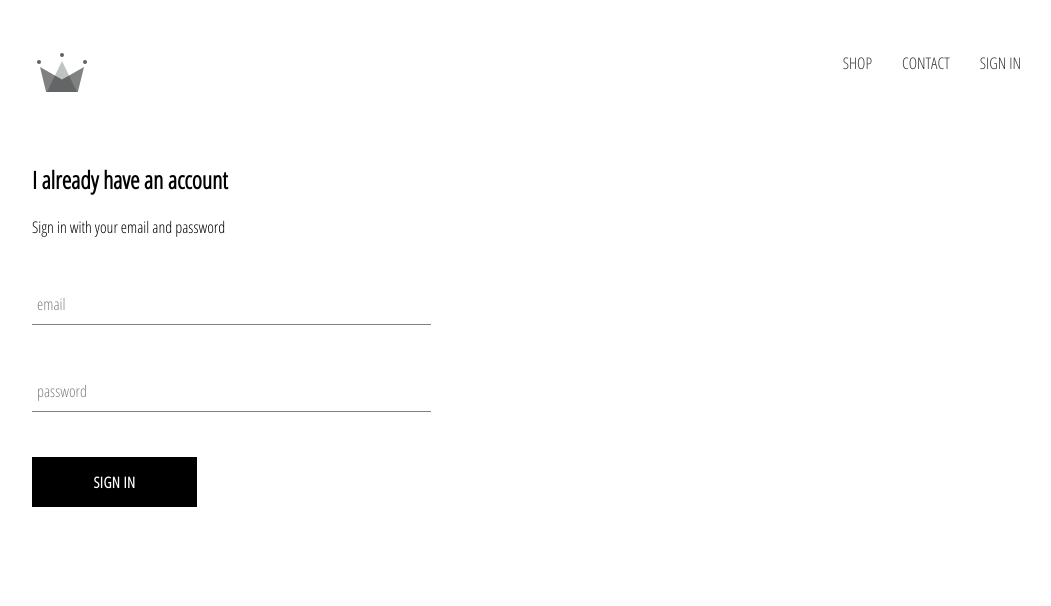
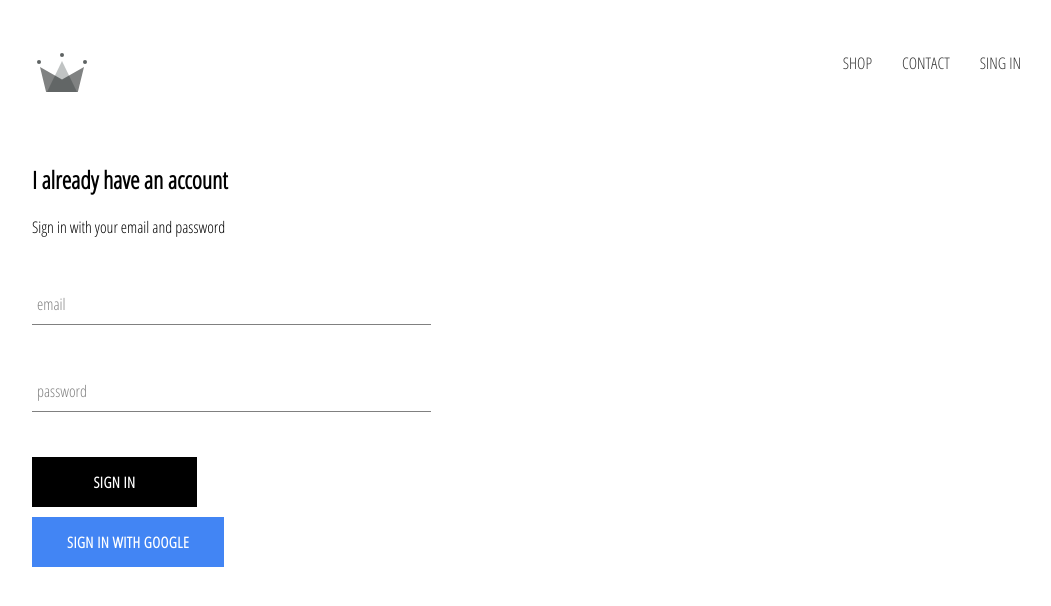
Before and after one commit to JanGanaCode/react-eshop, a React (Create React App) app: page /sign-in in a window 1280 px wide. Shown: the top 606 px of the page, without its empty margins (116-1167 px from the left). Built offline with nearby package versions, Linux system fonts and the light colour scheme; no server answers.

Commit message:
Google sing in

```diff
--- a/package.json
+++ b/package.json
@@ -6,6 +6,7 @@
     "@testing-library/jest-dom": "^4.2.4",
     "@testing-library/react": "^9.3.2",
     "@testing-library/user-event": "^7.1.2",
+    "firebase": "^7.9.2",
     "node-sass": "^4.13.1",
     "react": "^16.13.0",
     "react-dom": "^16.13.0",
--- a/src/App.js
+++ b/src/App.js
@@ -1,15 +1,39 @@
-import React from 'react';
+import React, { Component } from 'react';
 import Header from './components/header/Header.jsx';
 import Homepage from './pages/homepage/Homepage.jsx';
 import Shop from './pages/shop/Shop.jsx';
 import SignInAndSignUp from './pages/SignInAndSignUp/SignInAndSignUp.jsx';
 import { Switch, Route } from 'react-router-dom';
+import { auth } from './firebase/firebase';
 import './App.css';
 
-function App() {
+class App extends Component {
+  constructor(props) {
+    super(props);
+
+    this.state = {
+      currentUser: null,
+    };
+  }
+
+  unsubscribeFromAuth = null;
+
+  componentDidMount() {
+    this.unsubscribeFromAuth = auth.onAuthStateChanged(user => {
+      this.setState({ currentUser: user });
+    });
+  }
+
+  componentWillUnmount() {
+    this.unsubscribeFromAuth();
+  }
+
+  render() {
+    const { currentUser } = this.state;
+
     return (
       <div>
-      <Header />
+        <Header currentUser={currentUser} />
         <Switch>
           <Route exact path='/'>
             <Homepage />
@@ -24,5 +48,6 @@
       </div>
     );
   }
+}
 
 export default App;
--- a/src/components/custom-button/CustomButton.jsx
+++ b/src/components/custom-button/CustomButton.jsx
@@ -1,8 +1,8 @@
 import React from 'react';
 import './customButton.scss';
 
-const CustomButton = ({ children, ...otherProps }) => (
-  <button className='custom-button' {...otherProps}>
+const CustomButton = ({ children, isGoogleSignIn, ...otherProps }) => (
+  <button className={`${isGoogleSignIn && 'google-sign-in'} custom-button`} {...otherProps}>
     {children}
   </button>
 );
--- a/src/components/custom-button/customButton.scss
+++ b/src/components/custom-button/customButton.scss
@@ -1,10 +1,12 @@
 .custom-button {
   min-width: 165px;
   width: auto;
+  display: block;
   height: 50px;
   letter-spacing: 0.5px;
   line-height: 50px;
-  padding: 0 35px 0 35px;
+  padding: 0 35px;
+  margin: 10px 0;
   font-size: 15px;
   background-color: black;
   color: white;
@@ -19,4 +21,14 @@
     color: black;
     border: 1px solid black;
   }
+
+  &.google-sign-in {
+    background-color: #4285f4;
+    color: #fff;
+
+    &:hover {
+      background-color: #357ae8;
+      border: none;
+    }
+  }
 }
--- a/src/components/header/Header.jsx
+++ b/src/components/header/Header.jsx
@@ -1,9 +1,10 @@
 import React from 'react';
 import { Link } from 'react-router-dom';
+import { auth } from '../../firebase/firebase';
 import { ReactComponent as Logo } from '../../assets/crown.svg';
 import './header.scss';
 
-const Header = () => {
+const Header = ({ currentUser }) => {
   return (
     <div className='header'>
       <Link to='/' className='logo-container'>
@@ -12,7 +13,15 @@
       <div className='options'>
         <Link to='/shop' className='option'>Shop</Link>
         <Link to='/contact' className='option'>Contact</Link>
-        <Link to='/sign-in' className='option'>Sign In</Link>
+        {currentUser ? (
+          <div
+            onClick={() => auth.signOut()}
+            className='option'>
+            Sing Out
+          </div>
+        ) : (
+          <Link to='/sign-in' className='option'>Sing In</Link>
+        )}
       </div>
     </div>
   )
--- a/src/components/header/header.scss
+++ b/src/components/header/header.scss
@@ -21,6 +21,7 @@
     .option {
       padding: 10px 15px;
       text-transform: uppercase;
+      cursor: pointer;
     }
   }
 }
--- a/src/components/sign-in/SignIn.jsx
+++ b/src/components/sign-in/SignIn.jsx
@@ -1,6 +1,7 @@
 import React from 'react';
 import FormInput from '../form-input/FormInput';
 import CustomButton from '../custom-button/CustomButton';
+import { signInWithGoogle } from '../../firebase/firebase';
 import './signIn.scss';
 
 class SignIn extends React.Component {
@@ -49,6 +50,7 @@
             required
           />
           <CustomButton type='submit'> Sign in </CustomButton>
+          <CustomButton onClick={signInWithGoogle} isGoogleSignIn> Sign in with Google</CustomButton>
         </form>
       </div>
     );
--- /dev/null
+++ b/src/firebase/firebase.js
@@ -0,0 +1,17 @@
+import firebase from 'firebase/app';
+import { firebaseConfig } from './firebaseConfig';
+import 'firebase/firestore';
+import 'firebase/auth';
+
+const config = firebaseConfig;
+
+firebase.initializeApp(config);
+
+export const firestore = firebase.firestore();
+export const auth = firebase.auth();
+
+const provider = new firebase.auth.GoogleAuthProvider();
+provider.setCustomParameters({ prompt: 'select_account' });
+export const signInWithGoogle = () => auth.signInWithPopup(provider);
+
+export default firebase;
```
Also changed, not shown: 2 other files (tests, documents, lock files or other folders). Lines whose indentation alone changed are shown as unchanged.
